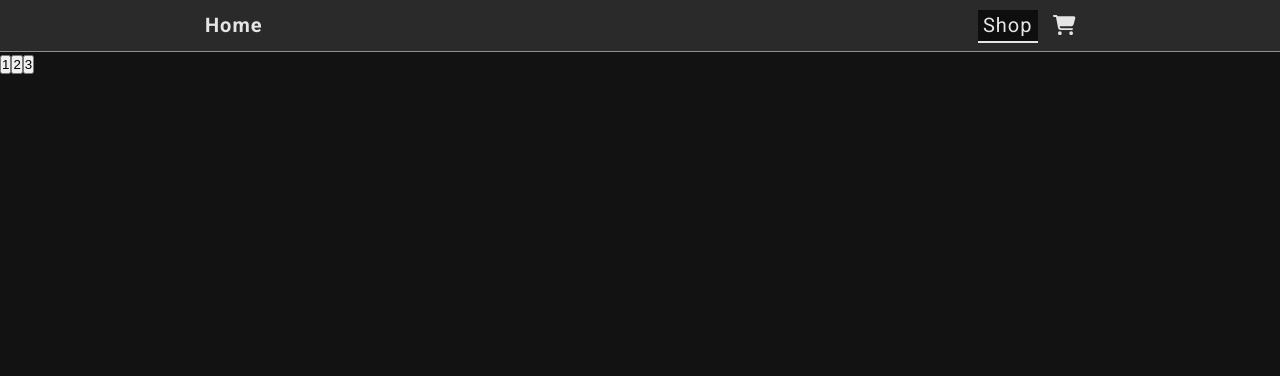
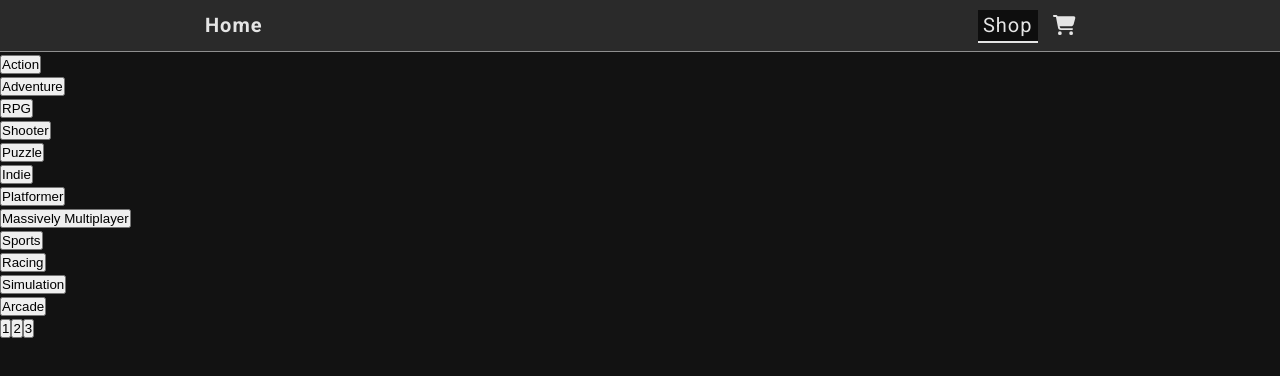
Before and after one commit to alleizon/shopping-cart, a React (Create React App) app: page /shop in a window 1280 px wide. Shown: the top 376 px of the page. Built offline with nearby package versions, Linux system fonts and the light colour scheme.

Commit message:
GenreFilters component rendering based on window width

```diff
--- a/src/components/Shop/GenreFilters.jsx
+++ b/src/components/Shop/GenreFilters.jsx
@@ -1,3 +1,44 @@
-const GenreFilters = () => {};
+// index can be used as key because genre values never change
+/* eslint-disable react/no-array-index-key */
+
+import { getGenres } from "../../utils/games";
+
+const GenreFilters = ({ filter, hideFilters, setFilter }) => {
+  const genres = getGenres();
+
+  return (
+    <div id="filters">
+      {hideFilters ? (
+        <select
+          value={filter || "Filters"}
+          onChange={(e) => {
+            if (!genres.includes(e.target.value)) {
+              setFilter(null);
+              return;
+            }
+            setFilter(e.target.value);
+          }}
+        >
+          <option>Filters</option>
+          {genres.map((genre, index) => (
+            <option key={index} value={genre}>
+              {genre}
+            </option>
+          ))}
+        </select>
+      ) : (
+        <ul>
+          {genres.map((genre, index) => (
+            <li key={index} className={filter === genre ? "active" : ""}>
+              <button type="button" onClick={() => setFilter(genre)}>
+                {genre}
+              </button>
+            </li>
+          ))}
+        </ul>
+      )}
+    </div>
+  );
+};
 
 export default GenreFilters;
```
